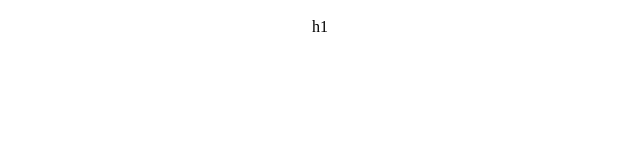
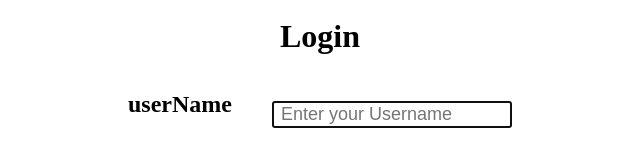
Before and after one commit to festusrono/web5, a plain HTML site: page index.html in a window 1280 px wide. Shown: the whole page, without its empty margins (320-960 px from the left). Drawn offline with Linux system fonts and the light colour scheme.

Commit message:
table data update

```diff
--- a/index.html
+++ b/index.html
@@ -20,8 +20,25 @@ function loginPage(form) {
         <table cellpadding="5" cellspacing="5">
             <tr>
                 <td colspan="3">
-                    h1
+                    <h1 style="text-align: center;">
+                        Login
 
+                    </h1>
+
+                </td>
+            </tr>
+
+            <tr>
+                <td>
+                    <h2>userName</h2>
+                </td>
+                <td width="10">
+
+                </td>
+                <td>
+                    <input type="text" name="userName"
+                    autofocus="autofocus" style="font-size:18px; text-indent:5px;"
+                    placeholder="Enter your Username">
                 </td>
             </tr>
 
```
